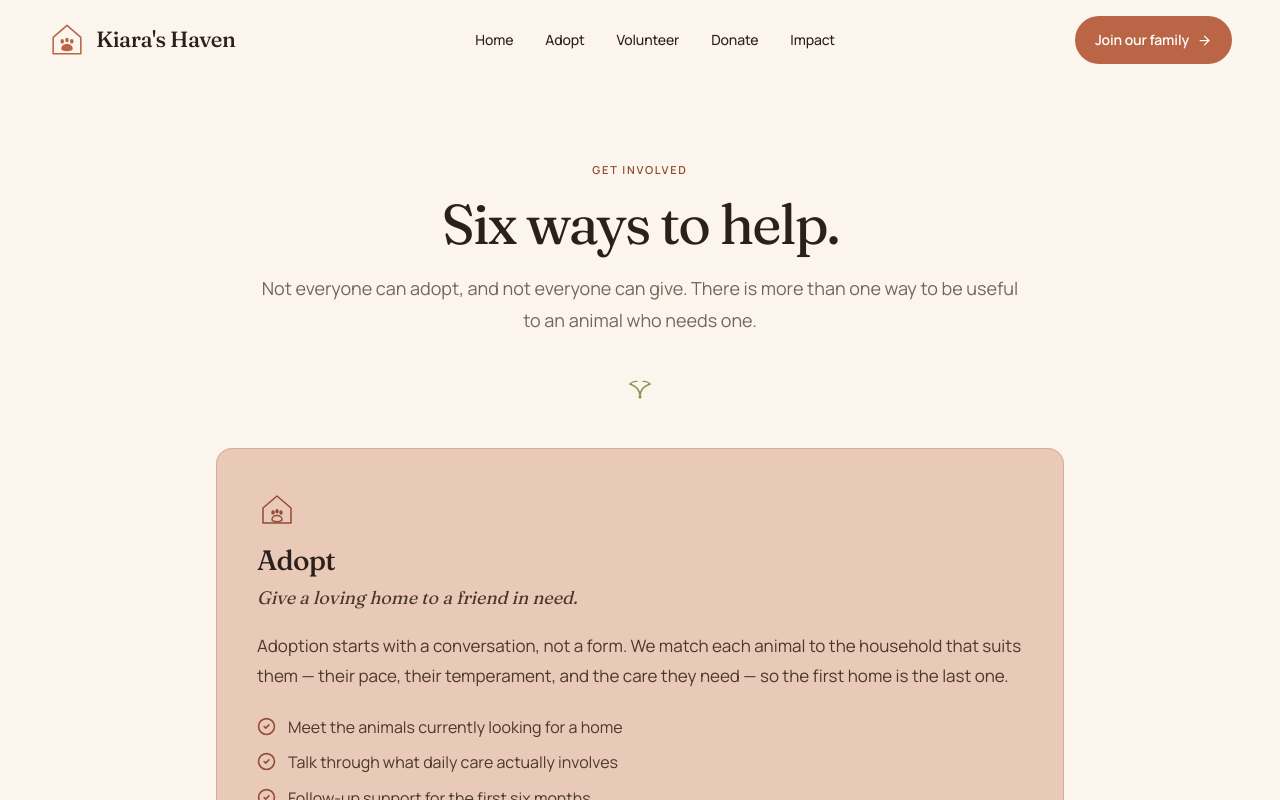
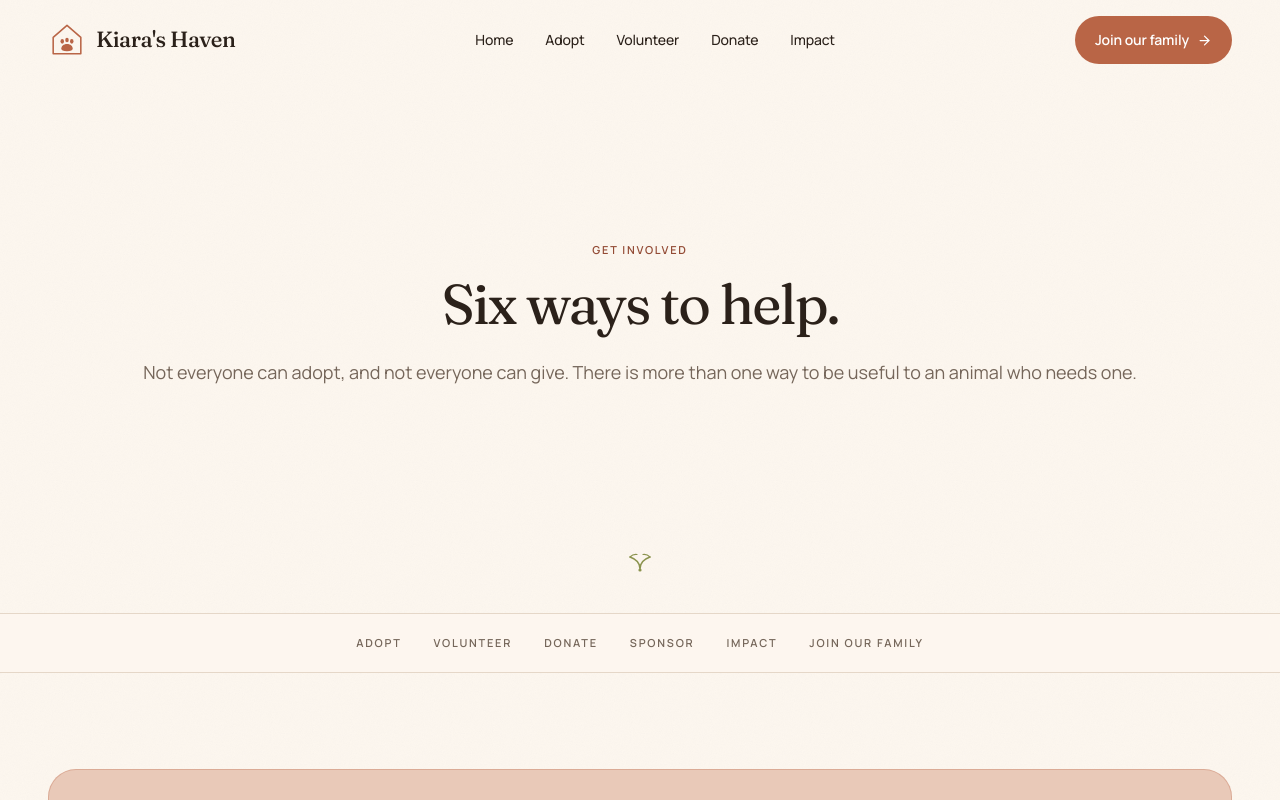
Before and after one commit to cherimedz/Kiara-s-Haven-Website, a Next.js app: page /get-involved in a window 1280 px wide. Shown: the top 800 px of the page. Built offline with nearby package versions, Linux system fonts and the light colour scheme.

Commit message:
feat: add a chapter index to the get-involved page

```diff
--- /dev/null
+++ b/app/components/sections/ChapterNav.jsx
@@ -0,0 +1,45 @@
+import Link from "next/link";
+
+import Container from "@/app/components/ui/Container";
+import { ACTIONS } from "@/app/lib/actions";
+import { INTERACTION } from "@/app/lib/layout";
+
+/**
+ * The six actions as a chapter index.
+ *
+ * Deliberately links-to-sections rather than true tabs. Tabs would hide five of
+ * the six chapters until JavaScript ran, which breaks the deep links the navbar
+ * and every action card rely on (`/get-involved#donate`), and puts the content
+ * behind a script for anyone who doesn't get one. This is the same navigation
+ * with none of that: every chapter is in the page, and the index moves you
+ * through it.
+ *
+ * Styled as a book's contents — a rule that draws itself under the word — so it
+ * reads as chapters rather than as a row of toolbar buttons.
+ */
+export default function ChapterNav() {
+  return (
+    <nav aria-label="Ways to help" className="sticky top-16 md:top-18 lg:top-20 z-40">
+      <div className="bg-page/90 backdrop-blur border-y border-line">
+        <Container>
+          <ul className="flex flex-wrap justify-center gap-x-8 gap-y-2 py-4 list-none">
+            {ACTIONS.map(({ id, label }) => (
+              <li key={id}>
+                <Link
+                  href={`#${id}`}
+                  className={`group relative block py-1 font-semibold text-[11px] uppercase tracking-[0.16em] text-mute hover:text-brand-dark transition-colors duration-fast rounded-sm ${INTERACTION.focus}`}
+                >
+                  {label}
+                  <span
+                    aria-hidden="true"
+                    className="absolute left-0 -bottom-0.5 h-px w-full origin-left scale-x-0 bg-brand transition-transform duration-standard group-hover:scale-x-100"
+                  />
+                </Link>
+              </li>
+            ))}
+          </ul>
+        </Container>
+      </div>
+    </nav>
+  );
+}
--- a/app/get-involved/page.jsx
+++ b/app/get-involved/page.jsx
@@ -1,10 +1,14 @@
-import { CheckCircle2 } from "lucide-react";
+import CheckMark from "@/app/components/illustrations/CheckMark";
 
 import Navbar from "@/app/components/layout/Navbar";
 import Footer from "@/app/components/layout/Footer";
 import Button from "@/app/components/ui/Button";
 import Eyebrow from "@/app/components/ui/Eyebrow";
+import Container from "@/app/components/ui/Container";
+import Section from "@/app/components/ui/Section";
+import { CARD, HEADING_RHYTHM, MEASURE } from "@/app/lib/layout";
 import LeafDivider from "@/app/components/illustrations/LeafDivider";
+import ChapterNav from "@/app/components/sections/ChapterNav";
 import * as ActionIcons from "@/app/components/illustrations/ActionIcons";
 import { ACTIONS } from "@/app/lib/actions";
 import { getPalette } from "@/app/lib/palette";
@@ -22,24 +26,26 @@ export default function GetInvolvedPage() {
       <Navbar />
 
       <main>
-        <section className="px-6 pt-14 pb-10 md:pt-20">
-          <div className="max-w-3xl mx-auto text-center">
-            <Eyebrow className="mb-4">Get involved</Eyebrow>
-            <h1 className="font-display font-normal text-ink text-[clamp(2.5rem,4.5vw,3.5rem)] leading-[1.04] tracking-[-0.035em] mb-5">
+        <Section rhythm="hero" className="pb-10 md:pb-12">
+          <Container className={`text-center ${MEASURE.wide}`}>
+            <Eyebrow className={HEADING_RHYTHM.label}>Get involved</Eyebrow>
+            <h1 className={`font-display font-normal text-ink text-[clamp(2.5rem,4.5vw,3.5rem)] leading-[1.04] tracking-[-0.035em] ${HEADING_RHYTHM.heading}`}>
               Six ways to help.
             </h1>
             <p className="text-[18px] leading-[1.75] text-mute">
               Not everyone can adopt, and not everyone can give. There is more
               than one way to be useful to an animal who needs one.
             </p>
-          </div>
-        </section>
+          </Container>
+        </Section>
 
-        <div className="flex justify-center text-simba-secondary">
+        <div className="flex justify-center text-simba-secondary pb-10">
           <LeafDivider />
         </div>
 
-        <div className="max-w-4xl mx-auto px-6 py-12 space-y-5">
+        <ChapterNav />
+
+        <Container className="py-16 md:py-24 space-y-5 md:space-y-6">
           {ACTIONS.map(({ id, label, summary, detail, points, icon, token }) => {
             const Icon = ActionIcons[icon];
             const palette = getPalette(token);
@@ -49,17 +55,19 @@ export default function GetInvolvedPage() {
               <section
                 key={id}
                 id={id}
-                className={`scroll-mt-24 rounded-2xl border p-8 md:p-10 ${palette.tint} ${palette.border}`}
+                className={`scroll-mt-40 border ${CARD.haven.shape} ${palette.tint} ${palette.border}`}
               >
-                <Icon aria-hidden="true" className={`${palette.accent} mb-4`} />
+                <Icon aria-hidden="true" className={`${palette.accent} mb-5`} />
 
-                <h2 className="font-display font-medium text-ink text-[28px] leading-[1.1] tracking-[-0.025em] mb-2">
+                <h2 className="font-display font-medium text-ink text-[28px] leading-[1.1] tracking-[-0.025em] mb-3">
                   {label}
                 </h2>
                 <p className="font-display italic text-[18px] leading-[1.5] text-warm mb-5">
                   {summary}
                 </p>
-                <p className="text-[17px] leading-[1.75] text-warm mb-6">{detail}</p>
+                <p className={`text-[17px] leading-[1.75] text-warm mb-8 ${MEASURE.wide}`}>
+                  {detail}
+                </p>
 
                 <ul className="space-y-2.5 list-none">
                   {points.map((point) => (
@@ -67,11 +75,11 @@ export default function GetInvolvedPage() {
                       key={point}
                       className="flex items-start gap-3 text-[16px] leading-[1.6] text-warm"
                     >
-                      <CheckCircle2
-                        size={19}
-                        aria-hidden="true"
-                        className={`${palette.accent} shrink-0 mt-0.5`}
-                      />
+                      {/* The plain drawn tick, not a haven symbol. These are
+                          actions, not havens — a crescent moon bulleting a line
+                          about veterinary bills only reads as a haven mark that
+                          wandered onto the wrong page. */}
+                      <CheckMark className={`${palette.accent} shrink-0 mt-0.5`} />
                       {point}
                     </li>
                   ))}
@@ -79,17 +87,17 @@ export default function GetInvolvedPage() {
               </section>
             );
           })}
-        </div>
+        </Container>
 
-        <section className="px-6 pb-20">
-          <div className="max-w-3xl mx-auto text-center">
-            <p className="text-[17px] leading-[1.7] text-mute mb-6">
+        <Section rhythm="cta" className="pt-0">
+          <Container className={`text-center ${MEASURE.base}`}>
+            <p className="text-[17px] leading-[1.7] text-mute mb-10">
               Kiara&apos;s Haven is a demo concept, so nothing here collects real
               money or real sign-ups — but this is where each of these would begin.
             </p>
             <Button href="/#contact">Get in touch</Button>
-          </div>
-        </section>
+          </Container>
+        </Section>
       </main>
 
       <Footer />
```
